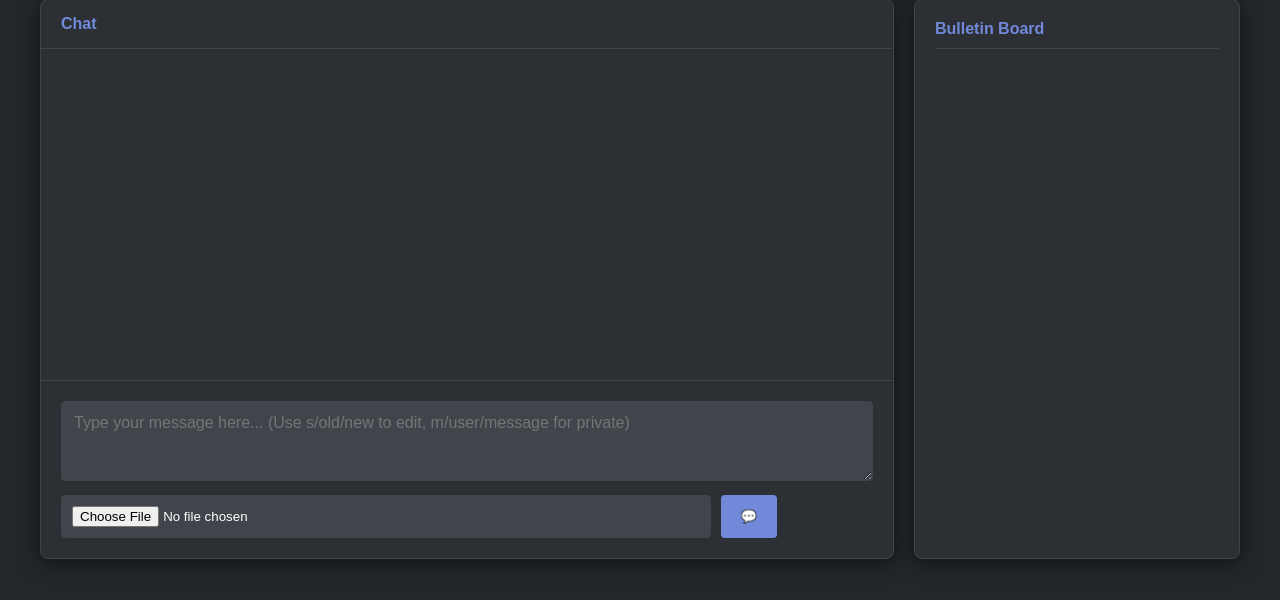
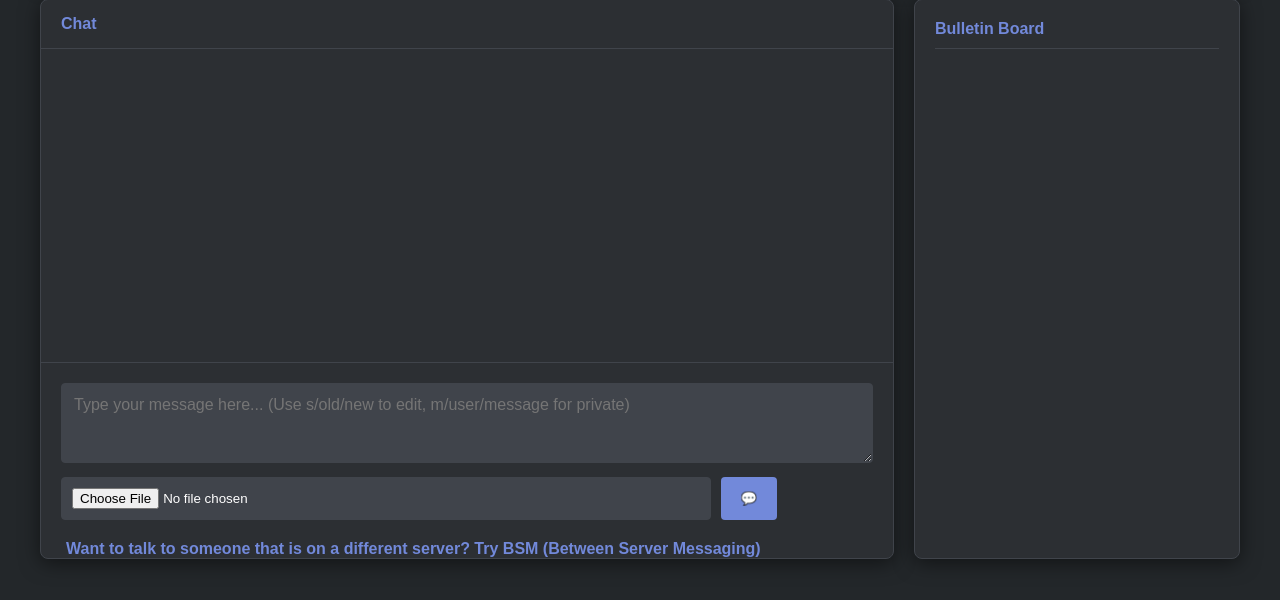
Before and after one commit to DyodibitErit/beamchat, a Django app: template templates/home.html in a window 1280 px wide. Shown: the part 113-713 px from the top of the page. Run offline with Django 3.2, Linux system fonts and the light colour scheme; the template is opened without the code that fills it, so the values that code supplies are empty.

Commit message:
V0.70 Added a link at home page that points to BSM profile page

```diff
--- a/templates/home.html
+++ b/templates/home.html
@@ -338,6 +338,7 @@
                             <button type="submit" class="submit-btn">💬</button>
                         </div>
                     </form>
+                    <a class="message-username" style="margin-left: 25px" href="/bsm/profile">Want to talk to someone that is on a different server? Try BSM (Between Server Messaging)</a>
                 </div>
 
                 <div class="bulletin-section">
```
